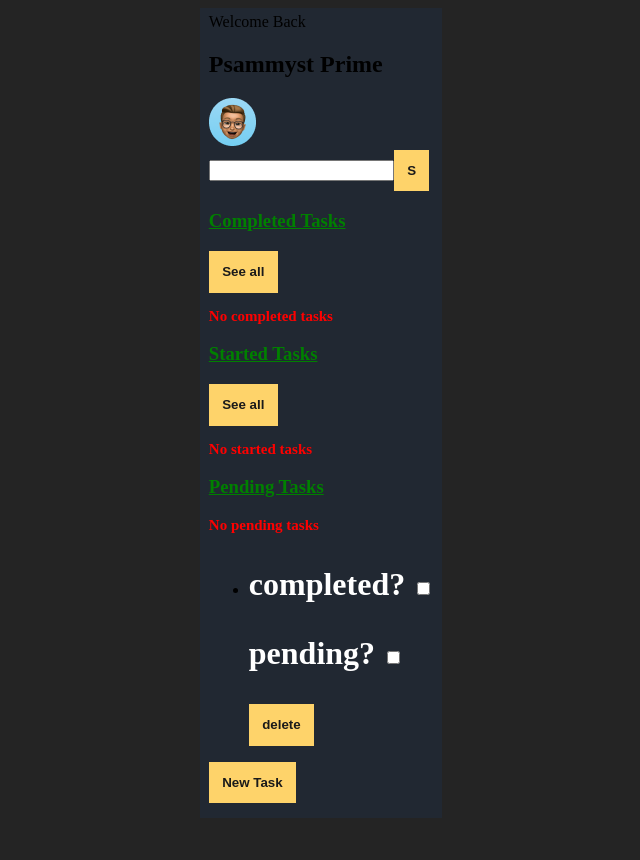
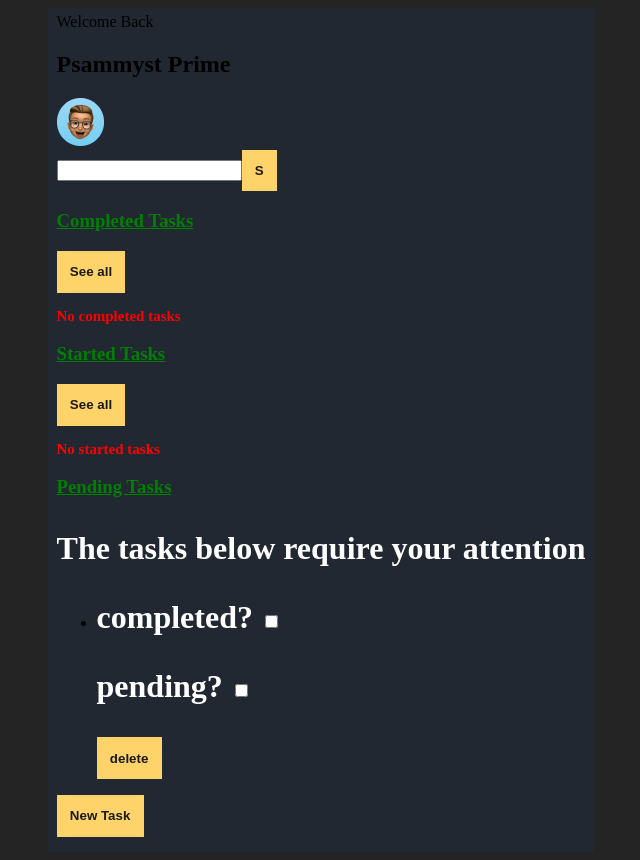
Before and after one commit to PsammystPrime/To-do-list, a React (Vite) app in the folder react/: page /homepage in a window 1280 px wide. Shown: the whole page, without its empty margins (319-959 px from the left). Before the commit the page ends 826 px from the top, so only its background shows below. Built offline with nearby package versions, Linux system fonts and the light colour scheme.

Commit message:
Create pending tasks functionality

```diff
--- a/react/src/home.jsx
+++ b/react/src/home.jsx
@@ -84,10 +84,10 @@ export default function Home({ taskArray, setTaskArray }) {
               Pending Tasks
             </h3>
           </div>
-          {completeTaskArray == "" ? (
+          {taskArray == "" ? (
             <p style={{ color: "red", fontSize: "15px" }}>No pending tasks</p>
           ) : (
-            <p>filled</p>
+            <p>The tasks below require your attention</p>
           )}
         </div>
 
```
